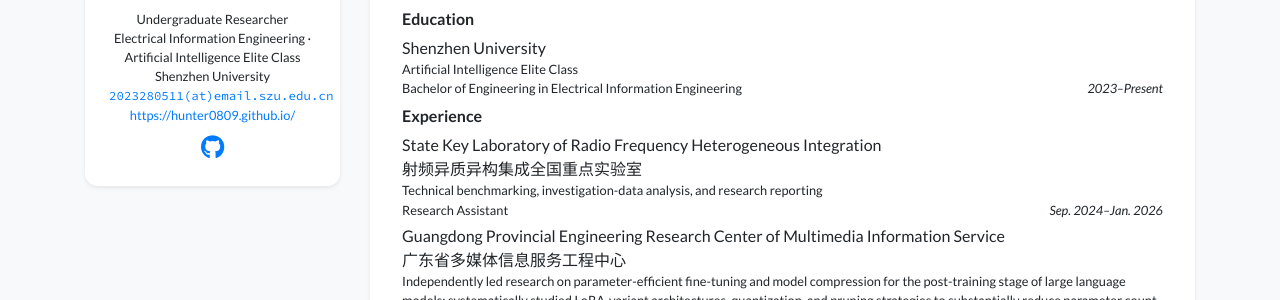
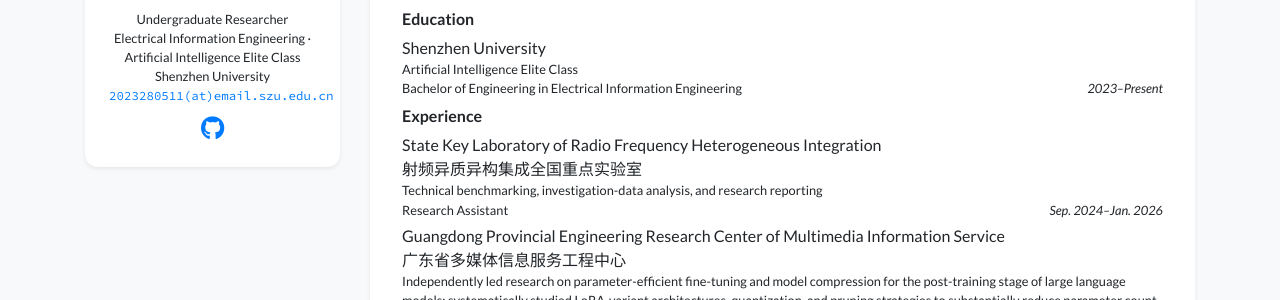
Before and after one commit to Hunter0809/Hunter0809.github.io, a Jekyll site: the page built from index.html, in a window 1280 px wide. Shown: the part 429-729 px from the top of the page. Built offline with Jekyll 4.4.1, drawn with Linux system fonts in a browser that asks for light colours.

Commit message:
Update public CV from latest source

```diff
--- a/_includes/widgets/profile_card_mini.html
+++ b/_includes/widgets/profile_card_mini.html
@@ -3,6 +3,5 @@
   <div class="row"><div class="col text-center h4">{{ site.data.profile.primary_name }}</div></div>
   <div class="row small"><div class="col text-center">{% for position in site.data.profile.positions %}{{ position.name }}<br>{% endfor %}</div></div>
   <div class="row small"><div class="col text-center"><a class="email-text no-break" href="mailto:{{ site.data.profile.email }}">{{ site.data.profile.email | replace: "@", "(at)" }}</a></div></div>
-  <div class="row small"><div class="col text-center"><a class="no-break" href="https://hunter0809.github.io/">https://hunter0809.github.io/</a></div></div>
   <div class="row pt-2"><div class="col text-center h4"><a class="px-1 no-break" target="_blank" rel="noopener noreferrer" href="https://github.com/{{ site.data.profile.github }}" aria-label="GitHub"><i class="fab fa-github"></i></a></div></div>
 </div></div></div></div>
```
Also changed, not shown: 1 other file.
